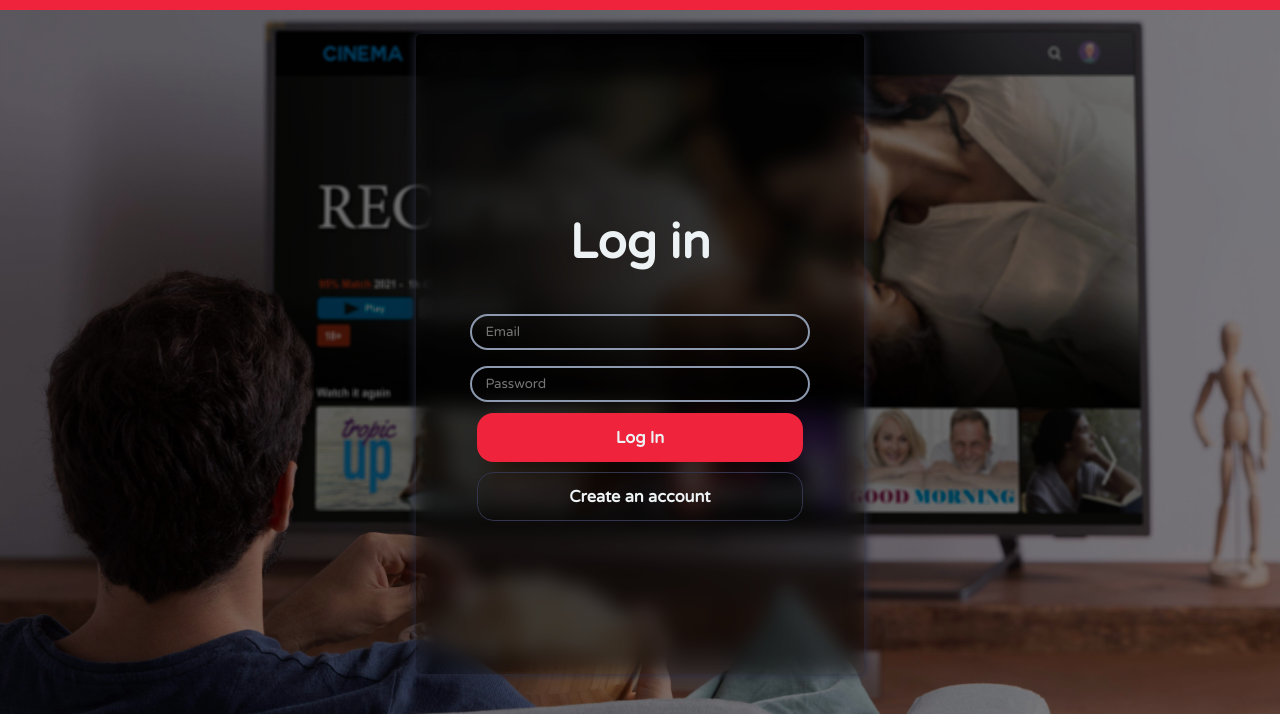
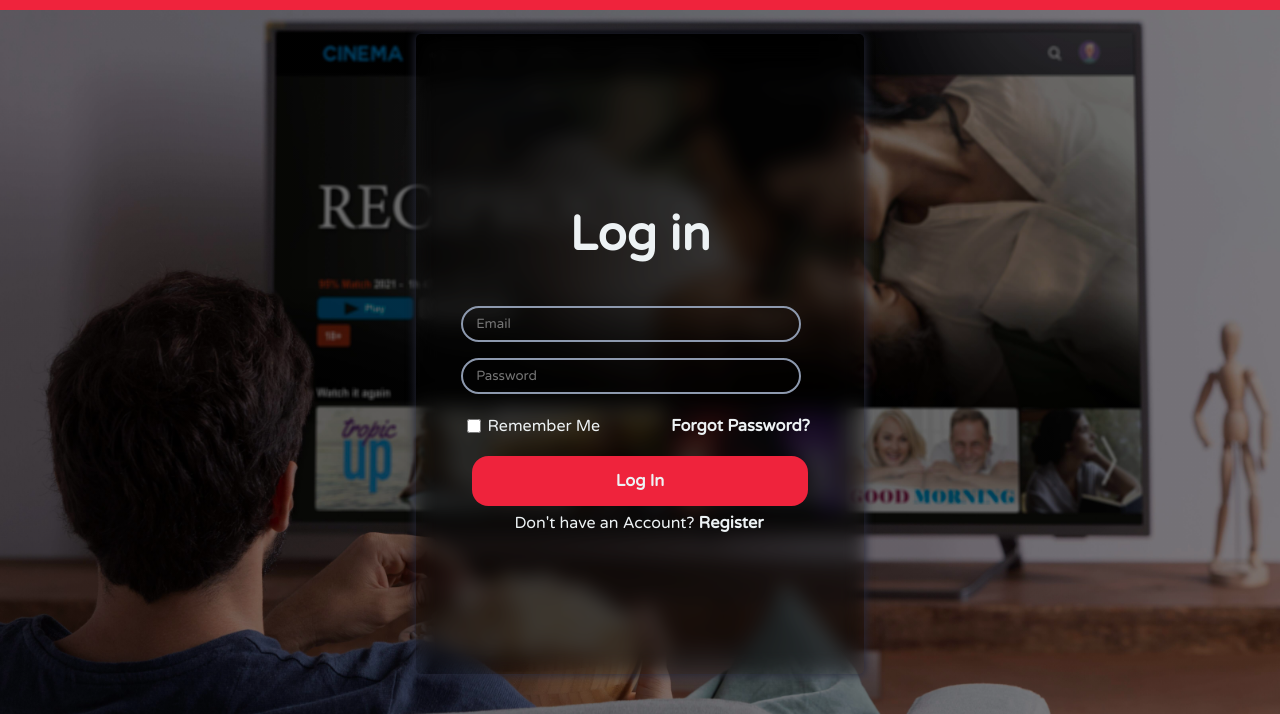
Before and after one commit to Landpad/cacPage, a plain HTML site: page Pages/logInForm.html in a window 1280 px wide. Shown: the part 86-800 px from the top of the page. Drawn offline with Linux system fonts and the light colour scheme.

Commit message:
Improved visuals in logIn and register Pages

```diff
--- a/Pages/logInForm.html
+++ b/Pages/logInForm.html
@@ -31,9 +31,15 @@
                 <div class="formInput">
                     <input type="password" id="user_password" placeholder="Password" maxlength="20" required>
                 </div>
+                <div class="formInput">
+                    <input id="checkBox" type="checkbox">
+                    <div>
+                        <p>Remember Me</p><a href="" class="smallFont">Forgot Password?</a>
+                    </div>
+                </div>
                 <div class="formButton">
                     <button type="submit" class="smallFont" id="logInButton">Log In</button>
-                    <button type="button" id="singUpButton" class="smallFont">Create an account</button>
+                    <p>Don't have an Account? <a href="/Pages/registerForm.html" class="smallFont">Register</a></p>
                     </a>
                 </div>
             </form>
--- a/Styles/styleForm.css
+++ b/Styles/styleForm.css
@@ -39,6 +39,10 @@ form{
     margin: 10px;
     width: 80%;
     height: 5%;
+    display: flex;
+    align-items: center;
+    flex-wrap: wrap;
+    color: var(--font-color);
 }
 
 .formInput input{
@@ -51,6 +55,19 @@ form{
     text-align: start;
     padding-left: 1em;
     color: var(--secondary-color);
+}
+
+.formInput div{
+    width: 90%;
+    display: flex;
+    justify-content: space-between;
+    align-items: center;
+}
+
+#checkBox{
+    width: 1em;
+    display: flex;
+    margin: 0em 0.5em;
 }
 
 .formSelect{
@@ -73,10 +90,13 @@ form{
     width: 75%;
     display: flex;
     flex-direction: column;
+    align-items: center;
+    color: var(--font-color);
 }
 
 .formButton button{
     height: 3em;
+    width: 100%;
     border-radius: 1em;
     margin: 0.3em;
     background-color: var(--main-color);
```
Also changed, not shown: Pages/registerForm.html (+1 -1 lines).
